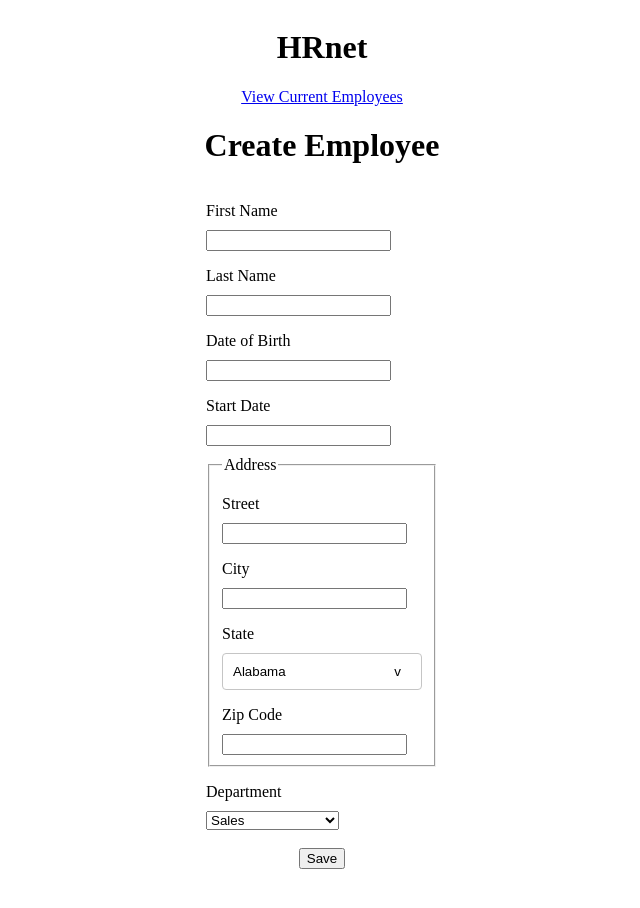
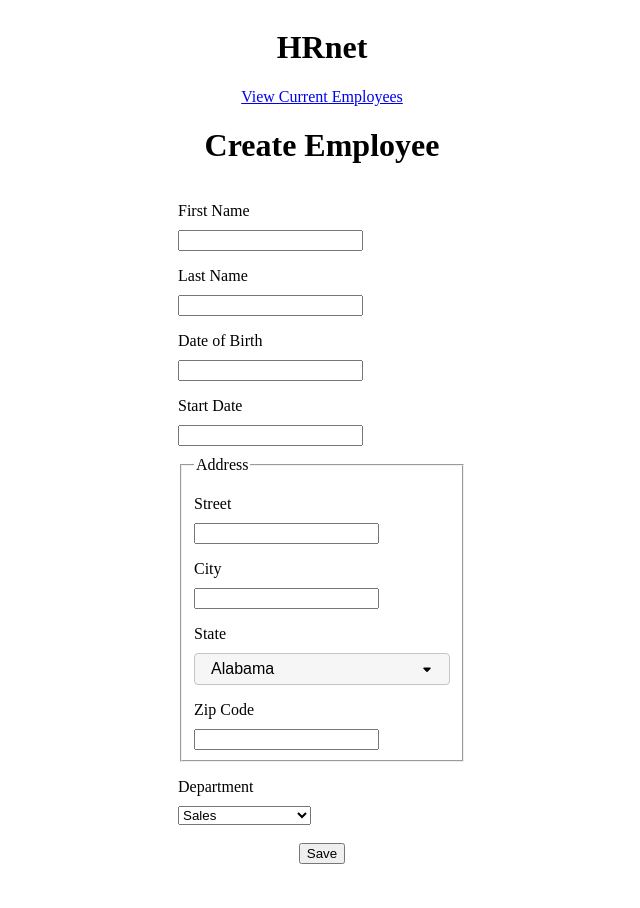
Before and after one commit to flafonso/OC_P14_HRnet, a React (Vite) app: page / in a window 1280 px wide. Shown: the top 908 px of the page, without its empty margins (318-958 px from the left). Built offline with nearby package versions, Linux system fonts and the light colour scheme.

Commit message:
Updated SelectMenu component: added CaretDownIcon, modified button click handler, and added CSS

```diff
--- /dev/null
+++ b/src/assets/CaretDownIcon.tsx
@@ -0,0 +1,9 @@
+function CaretDownIcon() {
+  return (
+    <svg xmlns="http://www.w3.org/2000/svg" viewBox="0 0 320 512" width={12} height={12}>
+      <path d="M137.4 374.6c12.5 12.5 32.8 12.5 45.3 0l128-128c9.2-9.2 11.9-22.9 6.9-34.9s-16.6-19.8-29.6-19.8L32 192c-12.9 0-24.6 7.8-29.6 19.8s-2.2 25.7 6.9 34.9l128 128z" />
+    </svg>
+  );
+}
+
+export default CaretDownIcon;
--- a/src/components/selectMenu/SelectMenu.tsx
+++ b/src/components/selectMenu/SelectMenu.tsx
@@ -1,6 +1,7 @@
 /* eslint-disable @typescript-eslint/no-explicit-any */
 import { useEffect, useRef, useState } from "react";
 import "./selectMenu.css";
+import CaretDownIcon from "../../assets/CaretDownIcon";
 
 interface Option {
   label: string;
@@ -42,6 +43,11 @@ function SelectMenu({
       return options.findIndex((option) => option === thisOption);
     }
     return options.findIndex((option) => option === selectedOption);
+  };
+
+  const handleButtonClick = (event: React.MouseEvent<HTMLButtonElement>) => {
+    event.preventDefault();
+    setIsOpen(!isOpen);
   };
 
   const handleKeyDown = (event: React.KeyboardEvent) => {
@@ -98,10 +104,11 @@ function SelectMenu({
       </select>
       <button
         className={`select-button ${isOpen ? "open" : ""}`}
-        onClick={() => setIsOpen(!isOpen)}
+        onClick={handleButtonClick}
         onKeyDown={handleKeyDown}
       >
         {selectedOption.label}
+        <CaretDownIcon />
       </button>
       {isOpen && (
         <ul ref={listRef} className={`select-list`}>
--- a/src/components/selectMenu/selectMenu.css
+++ b/src/components/selectMenu/selectMenu.css
@@ -1,7 +1,7 @@
 .selectmenu {
   position: relative;
   display: inline-block;
-  width: 200px;
+  width: 16em;
 }
 
 .selectmenu select {
@@ -9,22 +9,28 @@
 }
 
 .select-button {
+  display: flex;
+  justify-content: space-between;
+  align-items: center;
   width: 100%;
-  padding: 10px;
-  background-color: white;
+  padding: 6px 16px;
+  background-color: #f6f6f6;
   border: 1px solid #c5c5c5;
   border-radius: 4px;
   cursor: pointer;
   text-align: left;
+  font-size: 16px;
 }
 .select-button.open {
   border-radius: 4px 4px 0px 0px;
 }
 
-.select-button::after {
-  content: "v";
-  float: right;
-  margin-right: 10px;
+.select-button > svg {
+  transition: 300ms ease-in-out ;
+}
+
+.select-button.open > svg {
+  transform: rotate(-180deg);
 }
 
 .select-list {
@@ -41,6 +47,7 @@
   box-shadow: 0px 8px 16px rgba(0, 0, 0, 0.2);
   padding: 0;
   list-style: none;
+  font-size: 16px;
 }
 
 .select-option {
```
